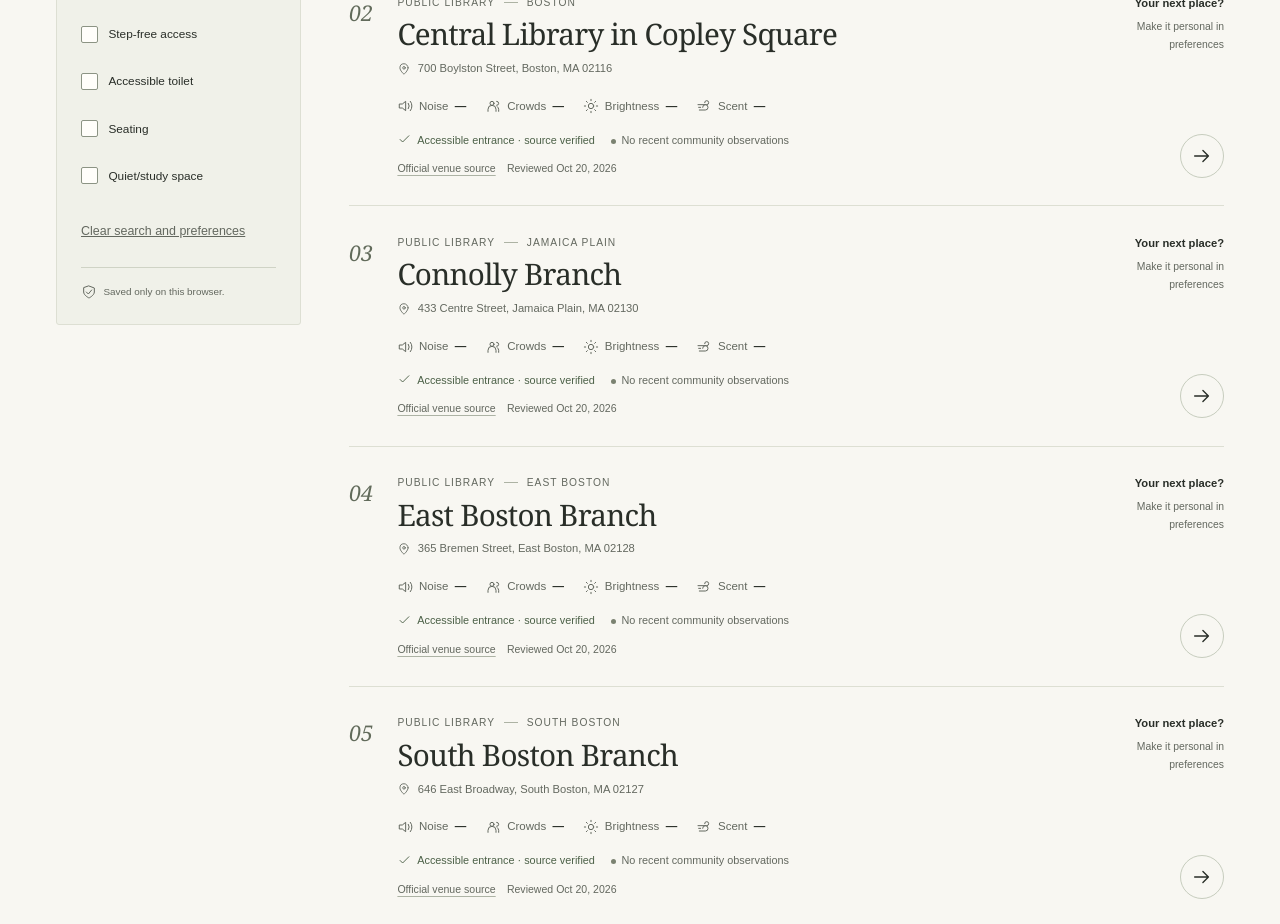
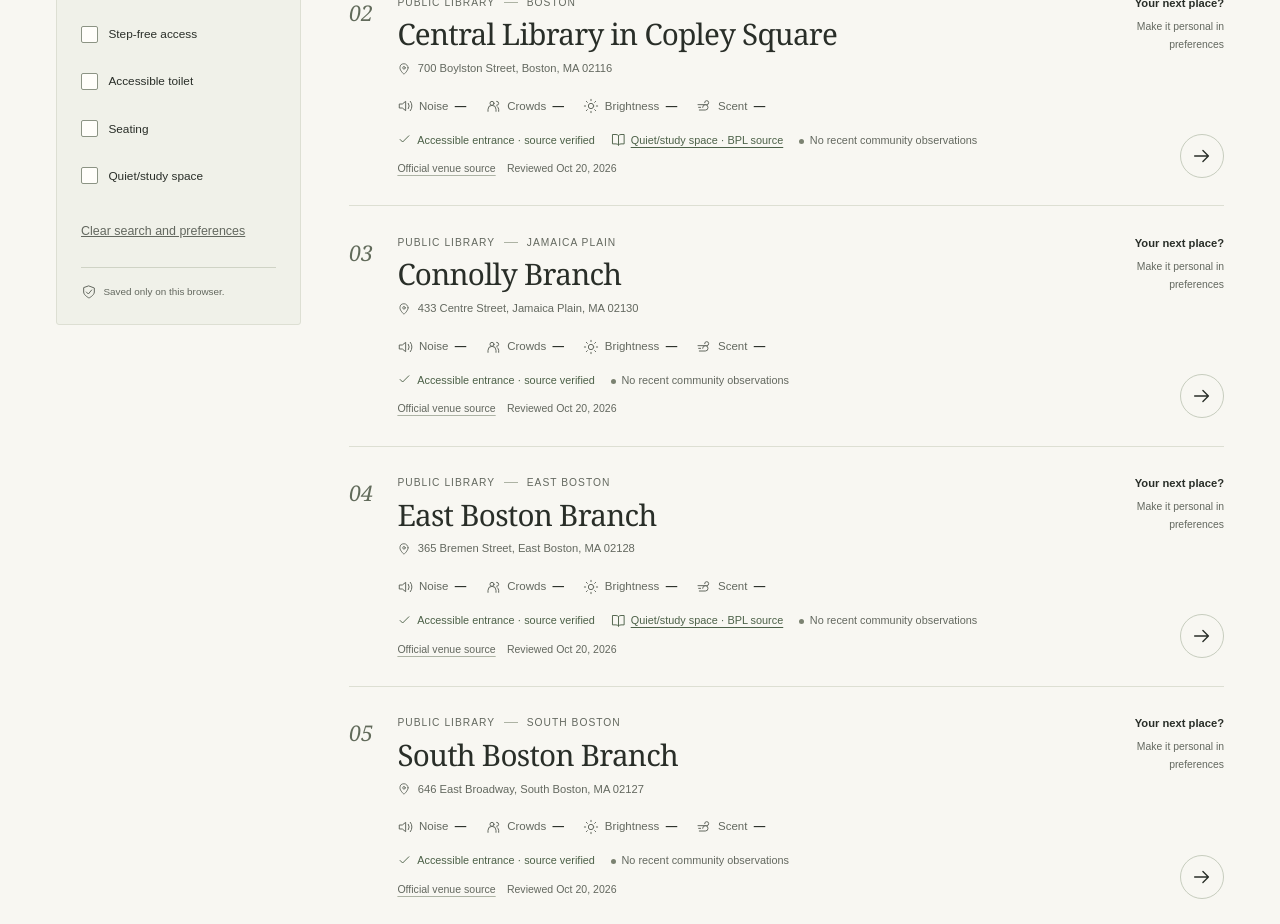
Before and after one commit to cx-57/QuietSpace, a Next.js app: page / in a window 1280 px wide. Shown: the part 1400-2324 px from the top of the page. Built offline with nearby package versions, Linux system fonts and the light colour scheme.

Commit message:
Show official quiet-study evidence separately from ratings

```diff
--- a/src/components/space-card.tsx
+++ b/src/components/space-card.tsx
@@ -5,10 +5,12 @@ import { evidenceSummary, eligibleReports, median } from "../lib/sensory-score";
 import { ConfidenceLabel, SourceDate } from "./evidence";
 import { Icon } from "./icon";
 
-export function SpaceCard({ space, match, now, index = 1 }: { space: PublicSpace; match: MatchResult; now: Date; index?: number }) {
+export function SpaceCard({ space, match, now, index = 1, seekingQuiet = false }: { space: PublicSpace; match: MatchResult; now: Date; index?: number; seekingQuiet?: boolean }) {
   const name = space.name.replace("Boston Public Library — ", "");
   const reports = eligibleReports(space.reports, space.id, now);
   const entrance = effectiveFacility(space.features.accessible_entrance, now);
+  const quietStudy = effectiveFacility(space.features.quiet_room, now);
+  const sourceListedQuiet = quietStudy.verification === "verified" && quietStudy.value === true;
   return <article className="space-card">
     <span className="place-index" aria-hidden="true">{String(index).padStart(2, "0")}</span>
     <div className="place-body"><div className="place-kicker"><span>Public {space.category.replaceAll("_", " ")}</span><span className="kicker-line" /><span>{space.address.split(",")[1]?.trim() ?? "Boston"}</span></div>
@@ -18,10 +20,12 @@ export function SpaceCard({ space, match, now, index = 1 }: { space: PublicSpace
         const values = reports.map(r => r.intensities[d]).filter(v => v !== null);
         return <span key={d}><Icon name={d === "noise" ? "sound" : d === "crowds" ? "people" : d === "brightness" ? "sun" : "scent"} size={16} /><span>{d === "crowds" ? "Crowds" : d[0].toUpperCase() + d.slice(1)} <strong>{values.length >= 3 ? `${median(values)}/5` : "—"}</strong><span className="sr-only">{values.length < 3 ? ": not enough observations" : ": median intensity"}</span></span></span>;
       })}</div>
-      <div className="place-meta"><span className="facility-note"><Icon name={entrance.value === true ? "check" : "book"} size={15} />{entrance.value === true ? "Accessible entrance · source verified" : "Entrance access not verified"}</span><ConfidenceLabel evidence={evidenceSummary(space.reports, space.id, now, space.timeZone)} /></div>
+      <div className="place-meta"><span className="facility-note"><Icon name={entrance.value === true ? "check" : "book"} size={15} />{entrance.value === true ? "Accessible entrance · source verified" : "Entrance access not verified"}</span>
+      {sourceListedQuiet && <a className="facility-note" href={quietStudy.sourceUrl}><Icon name="book" size={15} />Quiet/study space · BPL source</a>}
+      <ConfidenceLabel evidence={evidenceSummary(space.reports, space.id, now, space.timeZone)} /></div>
       <p className="source-line"><a href={space.source.sourceUrl}>Official venue source</a><span>Reviewed <SourceDate value={space.source.checkedAt} /></span></p>
     </div>
-    <div className="place-action">{match.score !== null ? <div className="fit-score"><strong>{match.score}<small>/100</small></strong><span>preference fit</span></div> : <p className="unscored-label">{match.reason === "no_preferences" ? "Your next place?" : "More evidence needed"}<span>{match.reason === "no_preferences" ? "Make it personal in preferences" : "No match score yet"}</span></p>}
+    <div className="place-action">{match.score !== null ? <div className="fit-score"><strong>{match.score}<small>/100</small></strong><span>preference fit</span></div> : <p className="unscored-label">{seekingQuiet && sourceListedQuiet ? "Documented study space" : match.reason === "no_preferences" ? "Your next place?" : "More evidence needed"}<span>{seekingQuiet && sourceListedQuiet ? "Current noise unknown · no score yet" : match.reason === "no_preferences" ? "Make it personal in preferences" : "No match score yet"}</span></p>}
       <Link className="place-open" href={`/spaces/${space.slug}`} aria-label={`View details: ${name}`}><Icon name="arrow" size={22} /></Link>
     </div>
   </article>;
```
